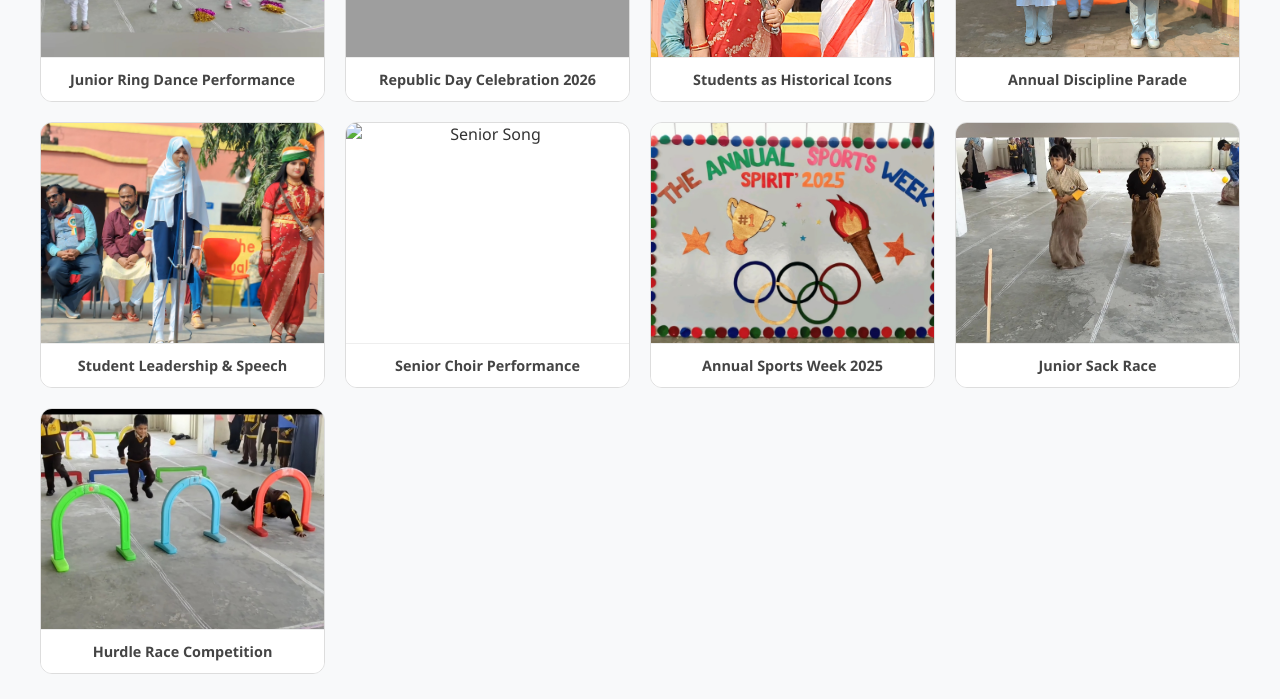
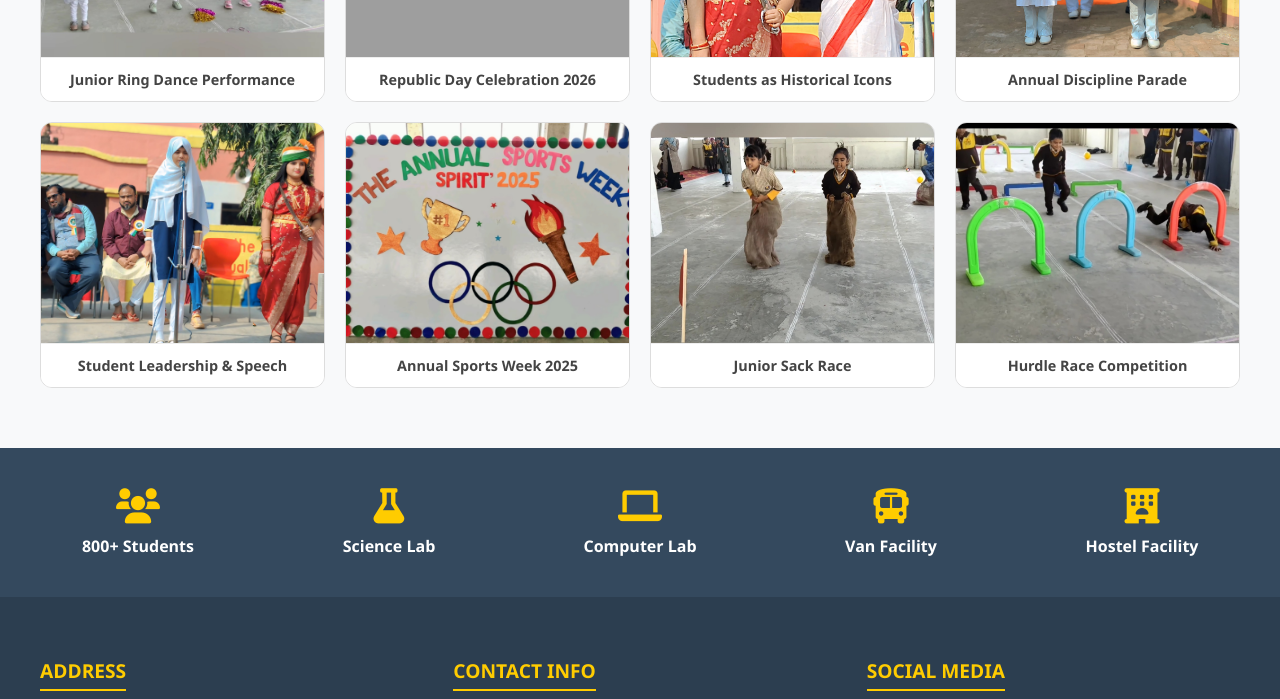
Before and after one commit to Arhanaman9/little1118, a plain HTML site: page index.html in a window 1280 px wide. Shown: the part 2400-3099 px from the top of the page. Drawn offline with Linux system fonts and the light colour scheme; grey boxes are pictures that could not be loaded.

Commit message:
Update index.html

```diff
--- a/index.html
+++ b/index.html
@@ -113,10 +113,6 @@
                 <img src="Children speech.jpg" alt="Student Speech">
                 <p>Student Leadership & Speech</p>
             </div>
-            <div class="gallery-item">
-                <img src="Song performed by Senior student.jpg" alt="Senior Song">
-                <p>Senior Choir Performance</p>
-            </div>
 
             <div class="gallery-item">
                 <img src="Annual SPorts week poster (1).jpg" alt="Sports Week">
```
